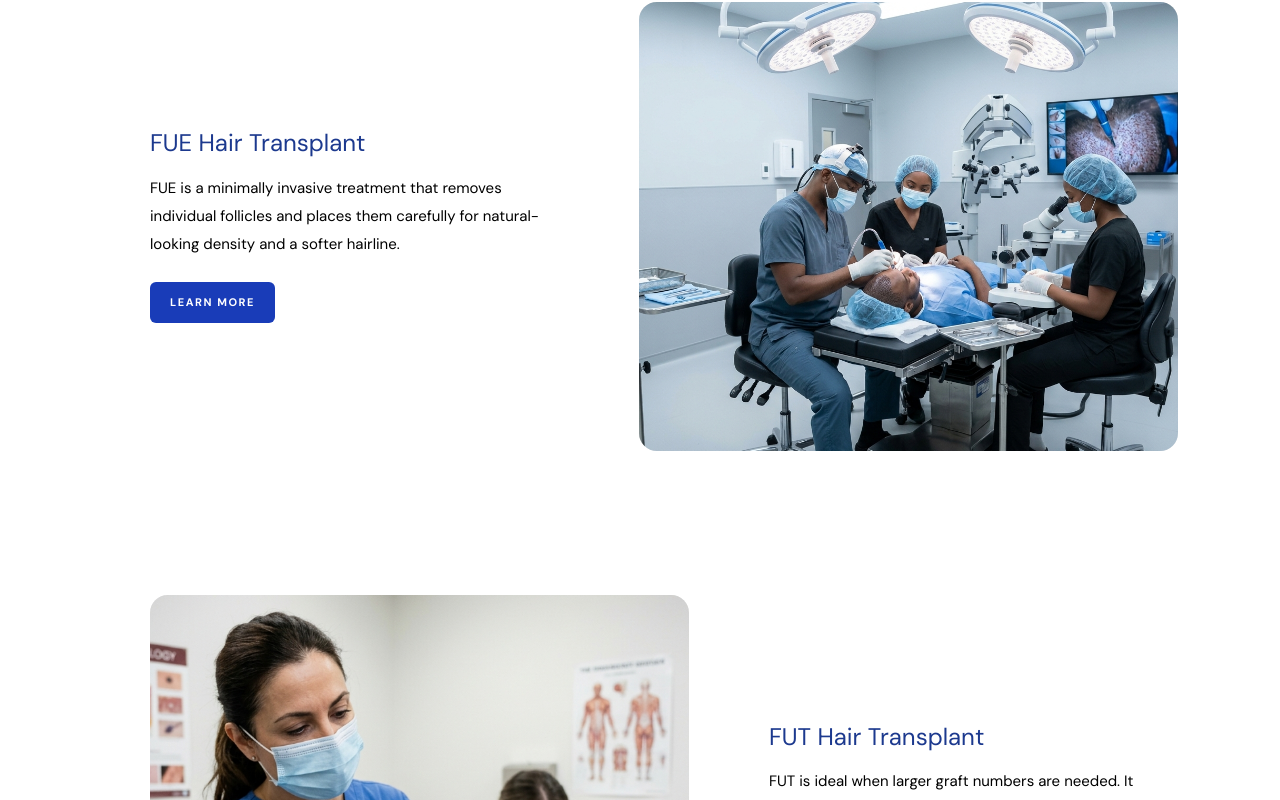
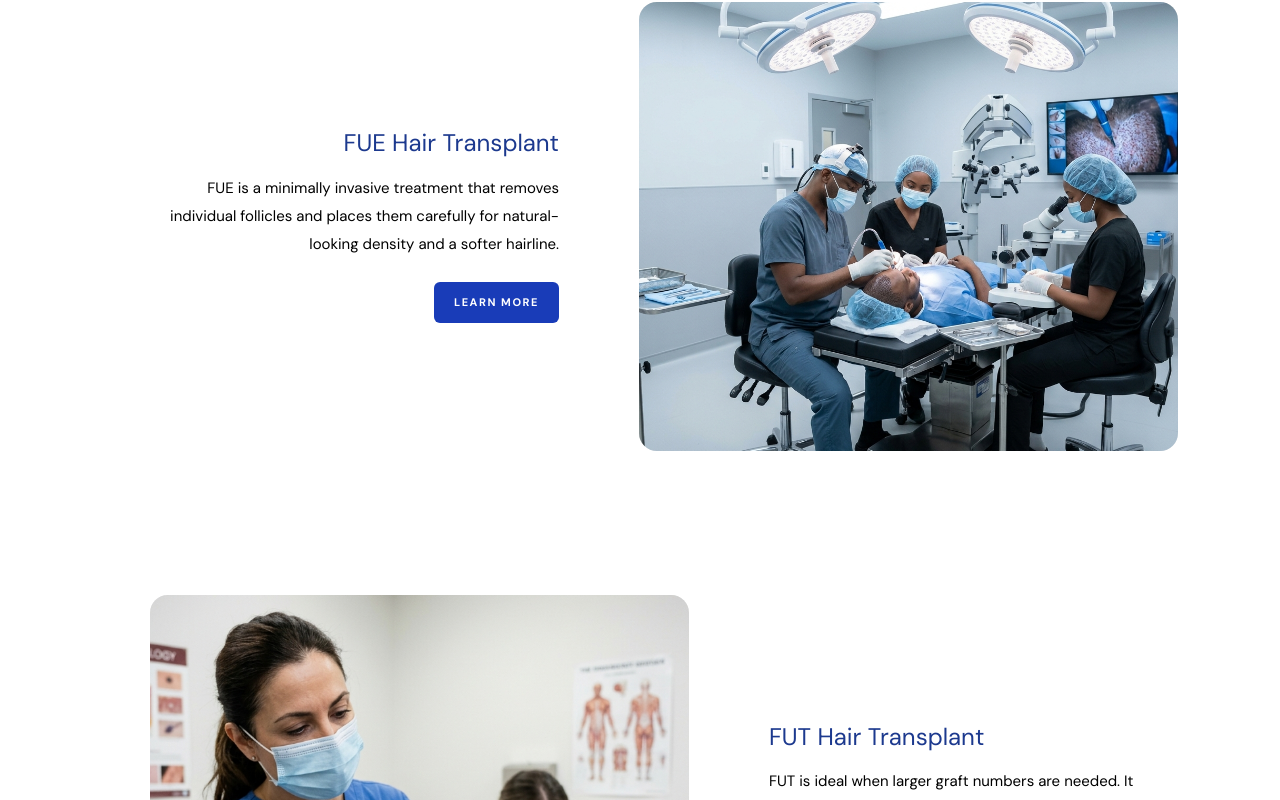
Before and after one commit to dominicnaatey/hair-transplant, a Next.js app: page /hair-transplant in a window 1280 px wide. Shown: the part 940-1740 px from the top of the page. Built offline with nearby package versions, Linux system fonts and the light colour scheme; a web font is replaced by a local one.

Commit message:
fix(Procedures): correct text alignment logic

```diff
--- a/components/HairTransplant/Procedures.tsx
+++ b/components/HairTransplant/Procedures.tsx
@@ -22,8 +22,8 @@ export default function Procedures() {
             >
               <div
                 className={`${
-                  reversed ? "md:pl-8" : "md:pr-8"
-                } text-center md:text-left`}
+                  reversed ? "md:pl-8 md:text-left" : "md:pr-8 md:text-right"
+                } text-center `}
               >
                 <h3 className="text-2xl leading-[1.2] font-light text-blue-900!">
                   {procedure.title}
```
